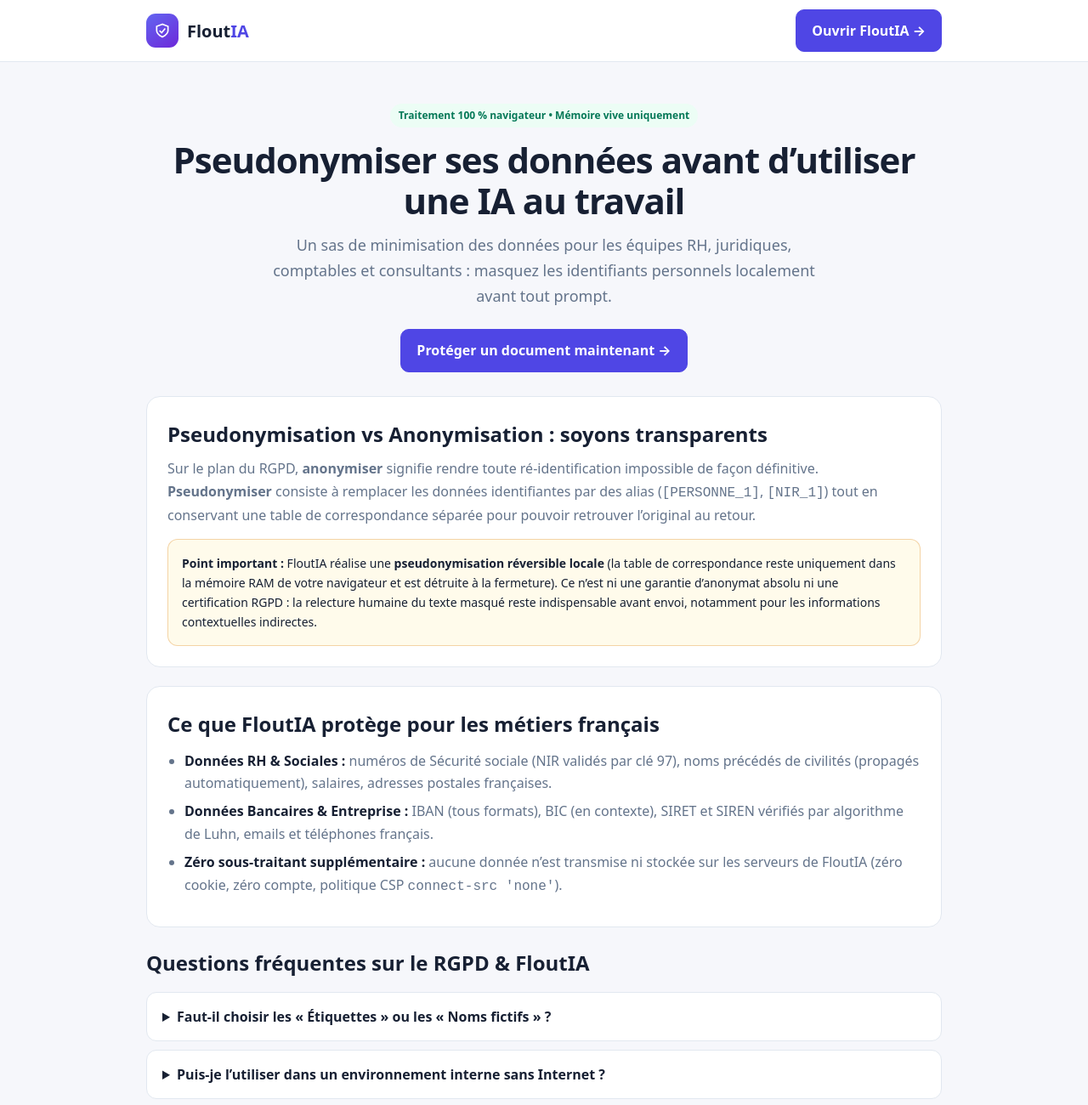
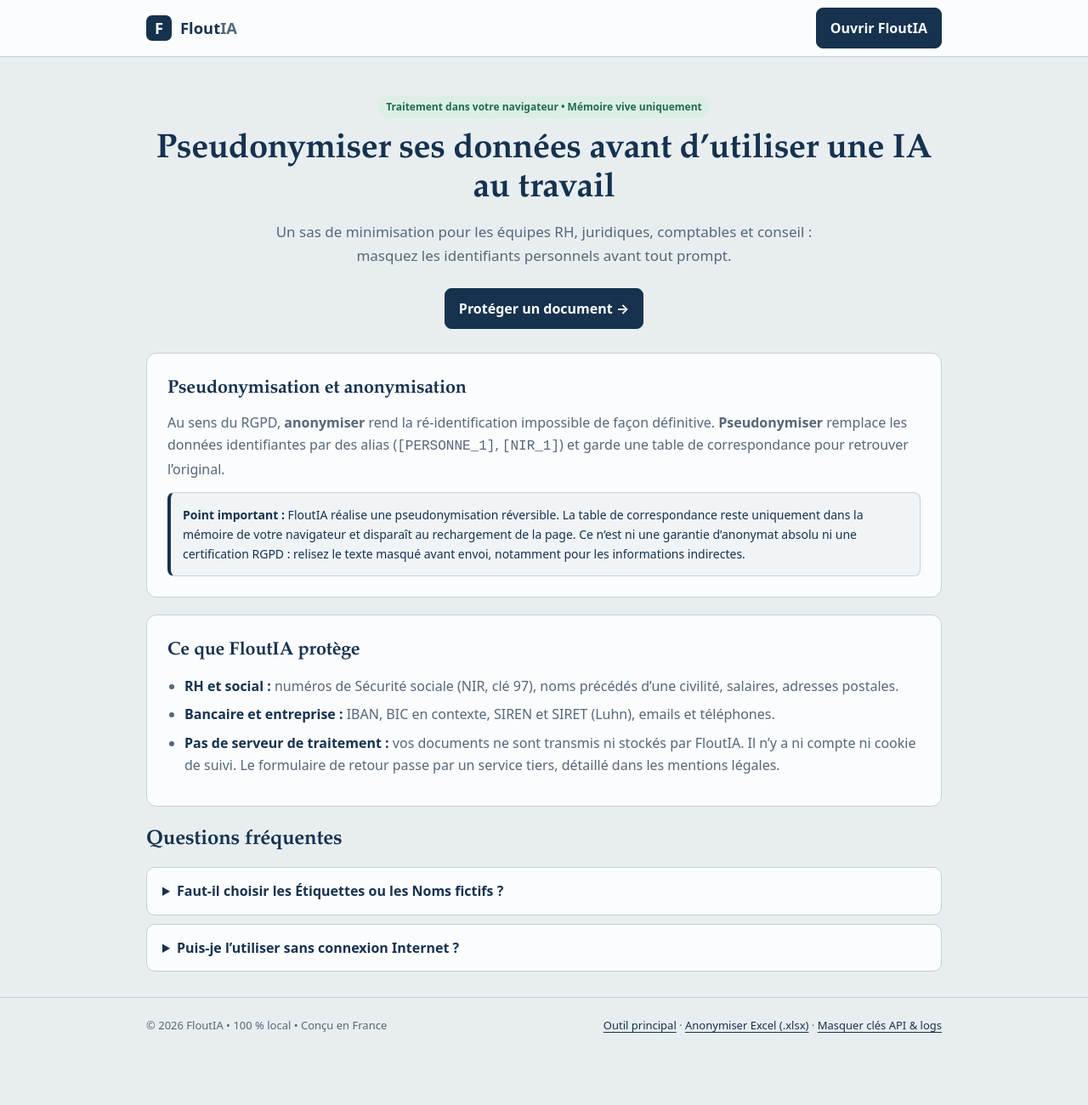
Before and after one commit to FloutIAfr/FloutIA, a plain HTML site: page pseudonymiser-donnees-rgpd.html in a window 1280 px wide. Shown: the top 1300 px of the page at 85% size. After the commit the page ends 1239 px from the top, so only its background shows below. Drawn offline with Linux system fonts and the light colour scheme.

Commit message:
Update viewport and improve content clarity

```diff
--- a/pseudonymiser-donnees-rgpd.html
+++ b/pseudonymiser-donnees-rgpd.html
@@ -2,9 +2,12 @@
 <html lang="fr">
 <head>
 <meta charset="UTF-8">
-<meta name="viewport" content="width=device-width, initial-scale=1">
+<meta name="viewport" content="width=device-width, initial-scale=1, viewport-fit=cover">
 <link rel="canonical" href="https://floutia.fr/pseudonymiser-donnees-rgpd">
 <meta property="og:url" content="https://floutia.fr/pseudonymiser-donnees-rgpd">
+<meta property="og:title" content="Pseudonymiser des données pour utiliser l’IA (approche RGPD) — FloutIA">
+<meta property="og:description" content="Réduisez les risques de fuite de données personnelles (RH, juridique, compta) avant ChatGPT ou Claude grâce à la pseudonymisation locale et réversible de FloutIA.">
+<meta property="og:type" content="website">
 <meta name="robots" content="index, follow">
 <meta name="color-scheme" content="light dark">
 <meta name="referrer" content="no-referrer">
@@ -15,80 +18,93 @@
 <link rel="icon" type="image/png" sizes="192x192" href="/favicon.png">
 <link rel="icon" type="image/x-icon" href="/favicon.ico">
 <style>
-:root{--bg:#f6f7fb;--card:#fff;--soft:#f8fafc;--text:#172033;--muted:#64748b;--line:#e2e8f0;--accent:#4f46e5;--accent-soft:#eef2ff;--green:#047857;--green-soft:#ecfdf5;--amber:#b45309;--amber-soft:#fffbeb;color-scheme:light}
-:root[data-theme="dark"]{--bg:#0b1020;--card:#121a2b;--soft:#182237;--text:#e5eaf5;--muted:#a1aec4;--line:#2a354a;--accent:#a5a0ff;--accent-soft:#282446;--green:#6ee7b7;--green-soft:#102f2b;--amber:#fbbf24;--amber-soft:#451a03;color-scheme:dark}
-*{box-sizing:border-box}body{margin:0;background:var(--bg);color:var(--text);font:16px/1.65 system-ui,-apple-system,BlinkMacSystemFont,"Segoe UI",sans-serif}
-a{color:var(--accent)}h1,h2,h3,p{margin:0}.container{max-width:980px;margin:auto;padding:0 22px}
-.header{position:sticky;top:0;background:var(--card);border-bottom:1px solid var(--line);z-index:10}
-.header-inner{min-height:72px;display:flex;align-items:center;justify-content:space-between;gap:14px}
-.brand{display:flex;align-items:center;gap:10px;text-decoration:none;color:var(--text);font-weight:800;font-size:20px}
-.brand-ia{color:var(--accent)}.logo{width:38px;height:40px;display:grid;place-items:center;border-radius:11px;color:#fff;background:linear-gradient(145deg,#6366f1,#6d28d9)}
-.logo svg{width:20px;height:20px}
-.btn{display:inline-flex;align-items:center;gap:8px;padding:11px 18px;border-radius:10px;font-weight:650;text-decoration:none;border:1px solid var(--line);background:var(--card);color:var(--text)}
-.btn.primary{background:#4f46e5;border-color:#4f46e5;color:#fff}
-.hero{padding:48px 0 28px;text-align:center}.pill{display:inline-block;padding:4px 10px;border-radius:999px;background:var(--green-soft);color:var(--green);font-size:12px;font-weight:700;margin-bottom:14px}
-.hero h1{font-size:clamp(28px,4vw,42px);line-height:1.15;letter-spacing:-1px;margin-bottom:14px}
-.hero p{color:var(--muted);max-width:680px;margin:0 auto 24px;font-size:18px}
-.card{background:var(--card);border:1px solid var(--line);border-radius:16px;padding:24px;margin-bottom:22px}
-.warn{background:var(--amber-soft);border:1px solid rgba(217,119,6,.3);color:var(--text);border-radius:12px;padding:16px;margin-top:14px;font-size:14px}
-ul{padding-left:20px;margin:10px 0}li{margin:7px 0;color:var(--muted)}li strong{color:var(--text)}
-details{background:var(--card);border:1px solid var(--line);border-radius:12px;padding:0 18px;margin-bottom:10px}
-summary{cursor:pointer;padding:15px 0;font-weight:700}details p{padding-bottom:15px;color:var(--muted);font-size:14px}
-footer{border-top:1px solid var(--line);padding:24px 0;margin-top:34px;font-size:13px;color:var(--muted)}
+:root{--bg:#E8EEF0;--card:#FBFCFD;--soft:#F0F4F6;--text:#16324F;--muted:#55677A;--line:#C3D0D6;--accent:#16324F;--on-accent:#FBFCFD;--green:#1F6B4F;--green-soft:#DCEFE6;--redact-bg:#16324F;--redact-fg:#FBFCFD;color-scheme:light}
+:root[data-theme="dark"]{--bg:#0E1B26;--card:#142637;--soft:#1A3045;--text:#E6EDF2;--muted:#9FB1C2;--line:#2A4157;--accent:#E6EDF2;--on-accent:#0E1B26;--green:#6FD0A4;--green-soft:rgba(111,208,164,.18);--redact-bg:#E6EDF2;--redact-fg:#0E1B26;color-scheme:dark}
+*{box-sizing:border-box}
+body{margin:0;background:var(--bg);color:var(--text);font:16px/1.65 system-ui,-apple-system,"Segoe UI",sans-serif}
+a{color:var(--accent);text-underline-offset:3px}
+:focus-visible{outline:3px solid var(--text);outline-offset:3px}
+h1,h2,h3,p{margin:0}
+h1,h2{font-family:Iowan Old Style,Palatino Linotype,Palatino,Georgia,serif;letter-spacing:-.01em}
+.container{max-width:980px;margin:auto;padding:0 22px}
+.header{background:var(--card);border-bottom:1px solid var(--line)}
+.header-inner{min-height:66px;display:flex;align-items:center;justify-content:space-between;gap:14px}
+.brand{display:flex;align-items:center;gap:10px;text-decoration:none;color:var(--text);font-weight:700;font-size:1.15rem}
+.mark{width:30px;height:30px;border-radius:7px;background:var(--accent);color:var(--on-accent);display:grid;place-items:center;font-weight:700}
+.btn{display:inline-flex;align-items:center;gap:8px;padding:10px 16px;border-radius:8px;font-weight:650;text-decoration:none;border:1px solid var(--accent);background:var(--accent);color:var(--on-accent)}
+.btn.ghost{background:transparent;color:var(--text);border-color:var(--line)}
+.hero{padding:44px 0 28px;text-align:center}
+.pill{display:inline-block;padding:3px 10px;border-radius:999px;background:var(--green-soft);color:var(--green);font-size:12px;font-weight:700;margin-bottom:14px}
+.hero h1{font-size:clamp(28px,4vw,40px);line-height:1.15;margin-bottom:14px}
+.hero p{color:var(--muted);max-width:680px;margin:0 auto 24px;font-size:17px}
+.card{background:var(--card);border:1px solid var(--line);border-radius:12px;padding:24px;margin-bottom:20px}
+.card h2{font-size:1.35rem;margin-bottom:8px}
+.muted{color:var(--muted)}
+.grid{display:grid;grid-template-columns:1fr 1fr;gap:16px;margin-top:16px}
+table{width:100%;border-collapse:collapse;font-size:13px}
+th,td{padding:8px 10px;border:1px solid var(--line);text-align:left}
+th{background:var(--soft)}
+.redact{background:var(--redact-bg);color:var(--redact-fg);padding:1px 6px;border-radius:3px;font-family:ui-monospace,Consolas,monospace;font-weight:700;font-size:.9em}
+.tag{background:var(--soft);border:1px dashed var(--muted);padding:1px 6px;border-radius:4px;font-family:ui-monospace,Consolas,monospace;font-weight:700;font-size:.9em}
+pre{margin:8px 0 0;padding:14px;background:var(--soft);border:1px solid var(--line);border-radius:8px;overflow:auto;font:12.5px/1.7 ui-monospace,Consolas,monospace}
+ul{padding-left:20px;margin:10px 0}
+li{margin:7px 0;color:var(--muted)}
+li strong{color:var(--text)}
+details{background:var(--card);border:1px solid var(--line);border-radius:10px;padding:0 18px;margin-bottom:10px}
+summary{cursor:pointer;padding:14px 0;font-weight:700}
+details p{padding-bottom:14px;color:var(--muted);font-size:14px}
+.warn{background:var(--soft);border:1px solid var(--line);border-left:4px solid var(--accent);border-radius:8px;padding:14px;margin-top:14px;font-size:14px}
+footer{border-top:1px solid var(--line);padding:22px 0;margin-top:30px;font-size:13px;color:var(--muted)}
 .footer-inner{display:flex;justify-content:space-between;gap:12px;flex-wrap:wrap}
+@media(max-width:740px){.grid{grid-template-columns:1fr}}
 </style>
+<script>try{const t=localStorage.getItem("floutia-theme");document.documentElement.dataset.theme=(t==="dark"||t==="light")?t:(matchMedia("(prefers-color-scheme:dark)").matches?"dark":"light");}catch(_){}</script>
 </head>
 <body>
 <header class="header">
   <div class="container header-inner">
-    <a class="brand" href="/">
-      <span class="logo" aria-hidden="true"><svg viewBox="0 0 24 24" fill="none" stroke="currentColor" stroke-width="2"><path d="M12 3 4 6v6c0 5 8 9 8 9s8-4 8-9V6l-8-3Z"/><path d="m8 12 3 3 5-6"/></svg></span>
-      <span>Flout<span class="brand-ia">IA</span></span>
-    </a>
-    <a class="btn primary" href="/">Ouvrir FloutIA →</a>
+    <a class="brand" href="/"><span class="mark" aria-hidden="true">F</span><span>Flout<span style="color:var(--muted)">IA</span></span></a>
+    <a class="btn" href="/">Ouvrir FloutIA</a>
   </div>
 </header>
+<main class="container">
 
-<main class="container">
   <section class="hero">
-    <span class="pill">Traitement 100 % navigateur • Mémoire vive uniquement</span>
+    <span class="pill">Traitement dans votre navigateur • Mémoire vive uniquement</span>
     <h1>Pseudonymiser ses données avant d’utiliser une IA au travail</h1>
-    <p>Un sas de minimisation des données pour les équipes RH, juridiques, comptables et consultants : masquez les identifiants personnels localement avant tout prompt.</p>
-    <a class="btn primary" href="/">Protéger un document maintenant →</a>
+    <p>Un sas de minimisation pour les équipes RH, juridiques, comptables et conseil : masquez les identifiants personnels avant tout prompt.</p>
+    <a class="btn" href="/">Protéger un document →</a>
   </section>
 
   <section class="card">
-    <h2>Pseudonymisation vs Anonymisation : soyons transparents</h2>
-    <p style="color:var(--muted);margin-top:8px">Sur le plan du RGPD, <strong>anonymiser</strong> signifie rendre toute ré-identification impossible de façon définitive. <strong>Pseudonymiser</strong> consiste à remplacer les données identifiantes par des alias (<code>[PERSONNE_1]</code>, <code>[NIR_1]</code>) tout en conservant une table de correspondance séparée pour pouvoir retrouver l’original au retour.</p>
+    <h2>Pseudonymisation et anonymisation</h2>
+    <p class="muted">Au sens du RGPD, <strong>anonymiser</strong> rend la ré-identification impossible de façon définitive. <strong>Pseudonymiser</strong> remplace les données identifiantes par des alias (<code>[PERSONNE_1]</code>, <code>[NIR_1]</code>) et garde une table de correspondance pour retrouver l’original.</p>
     <div class="warn">
-      <strong>Point important :</strong> FloutIA réalise une <strong>pseudonymisation réversible locale</strong> (la table de correspondance reste uniquement dans la mémoire RAM de votre navigateur et est détruite à la fermeture). Ce n’est ni une garantie d’anonymat absolu ni une certification RGPD : la relecture humaine du texte masqué reste indispensable avant envoi, notamment pour les informations contextuelles indirectes.
+      <strong>Point important :</strong> FloutIA réalise une pseudonymisation réversible. La table de correspondance reste uniquement dans la mémoire de votre navigateur et disparaît au rechargement de la page. Ce n’est ni une garantie d’anonymat absolu ni une certification RGPD : relisez le texte masqué avant envoi, notamment pour les informations indirectes.
     </div>
   </section>
 
   <section class="card">
-    <h2>Ce que FloutIA protège pour les métiers français</h2>
+    <h2>Ce que FloutIA protège</h2>
     <ul>
-      <li><strong>Données RH &amp; Sociales :</strong> numéros de Sécurité sociale (NIR validés par clé 97), noms précédés de civilités (propagés automatiquement), salaires, adresses postales françaises.</li>
-      <li><strong>Données Bancaires &amp; Entreprise :</strong> IBAN (tous formats), BIC (en contexte), SIRET et SIREN vérifiés par algorithme de Luhn, emails et téléphones français.</li>
-      <li><strong>Zéro sous-traitant supplémentaire :</strong> aucune donnée n’est transmise ni stockée sur les serveurs de FloutIA (zéro cookie, zéro compte, politique CSP <code>connect-src 'none'</code>).</li>
+      <li><strong>RH et social :</strong> numéros de Sécurité sociale (NIR, clé 97), noms précédés d’une civilité, salaires, adresses postales.</li>
+      <li><strong>Bancaire et entreprise :</strong> IBAN, BIC en contexte, SIREN et SIRET (Luhn), emails et téléphones.</li>
+      <li><strong>Pas de serveur de traitement :</strong> vos documents ne sont transmis ni stockés par FloutIA. Il n’y a ni compte ni cookie de suivi. Le formulaire de retour passe par un service tiers, détaillé dans les mentions légales.</li>
     </ul>
   </section>
 
   <section>
-    <h2 style="margin-bottom:14px">Questions fréquentes sur le RGPD &amp; FloutIA</h2>
-    <details><summary>Faut-il choisir les « Étiquettes » ou les « Noms fictifs » ?</summary><p>Pour un usage professionnel fiable, privilégiez les <strong>Étiquettes</strong> (<code>[PERSONNE_1]</code>). Les noms fictifs rendent le texte plus fluide à lire, mais si l’IA abrège un nom dans sa réponse, la restauration automatique peut être incomplète.</p></details>
-    <details><summary>Puis-je l’utiliser dans un environnement interne sans Internet ?</summary><p>Oui. Vous pouvez charger <code>floutia.fr</code> puis couper la connexion, ou enregistrer directement le fichier autonome <code>index.html</code> sur votre poste de travail.</p></details>
+    <h2 style="margin-bottom:12px">Questions fréquentes</h2>
+    <details><summary>Faut-il choisir les Étiquettes ou les Noms fictifs ?</summary><p>Pour un usage professionnel, privilégiez les Étiquettes (<code>[PERSONNE_1]</code>). Les noms fictifs se lisent mieux, mais si l’IA abrège un nom, la restauration peut être incomplète.</p></details>
+    <details><summary>Puis-je l’utiliser sans connexion Internet ?</summary><p>Oui. Chargez le site, puis coupez la connexion. Vous pouvez aussi enregistrer le fichier autonome index.html sur votre poste et l’ouvrir localement.</p></details>
   </section>
+
 </main>
-
 <footer>
   <div class="container footer-inner">
     <span>© 2026 FloutIA • 100 % local • Conçu en France</span>
     <span><a href="/">Outil principal</a> · <a href="/anonymiser-excel-chatgpt">Anonymiser Excel (.xlsx)</a> · <a href="/masquer-cles-api-logs">Masquer clés API &amp; logs</a></span>
   </div>
 </footer>
-<script>
-try{const t=localStorage.getItem("floutia-theme");document.documentElement.dataset.theme=(t==="dark"||t==="light")?t:(matchMedia("(prefers-color-scheme:dark)").matches?"dark":"light");}catch(_){}
-</script>
 </body>
 </html>
```
